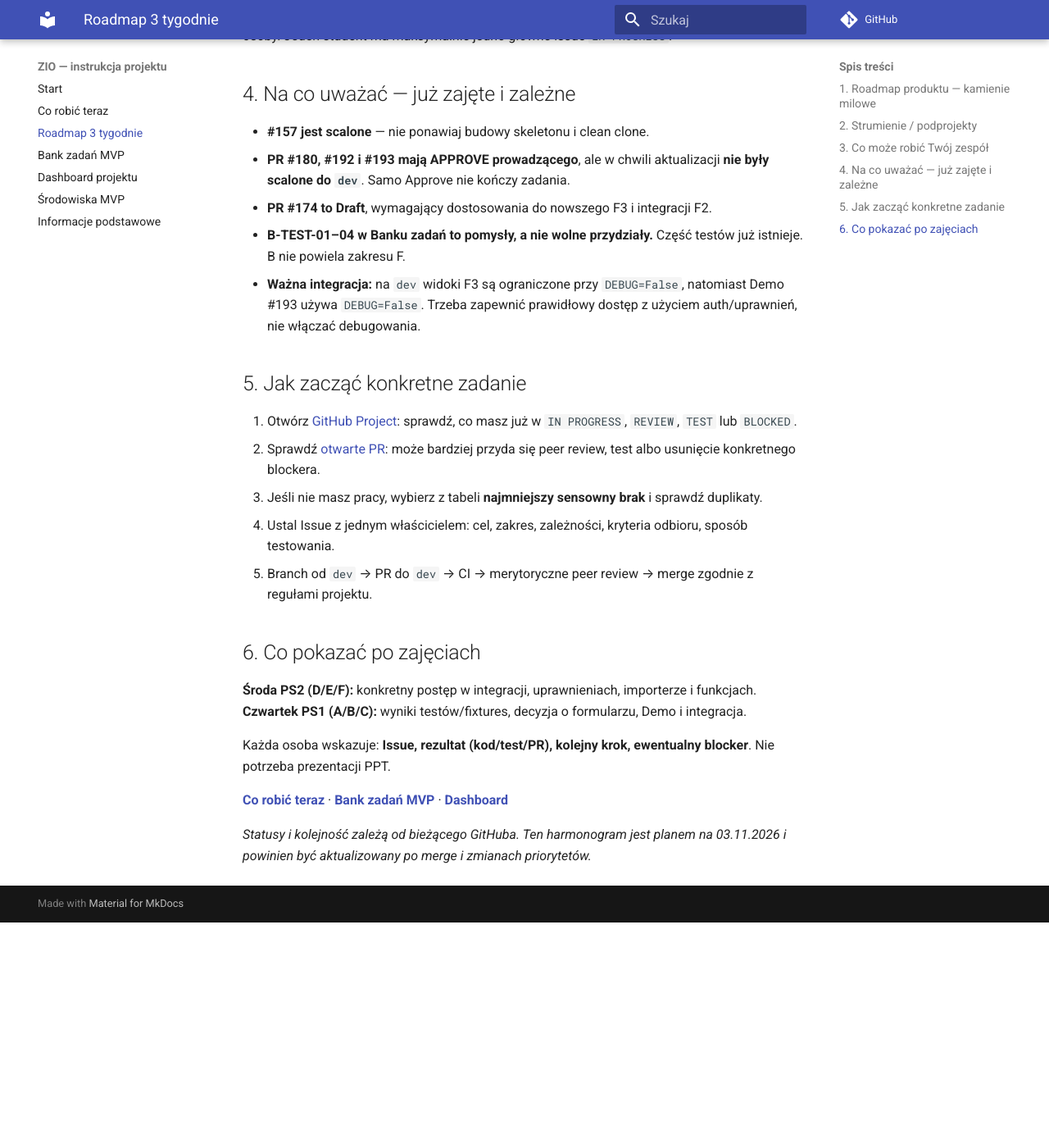
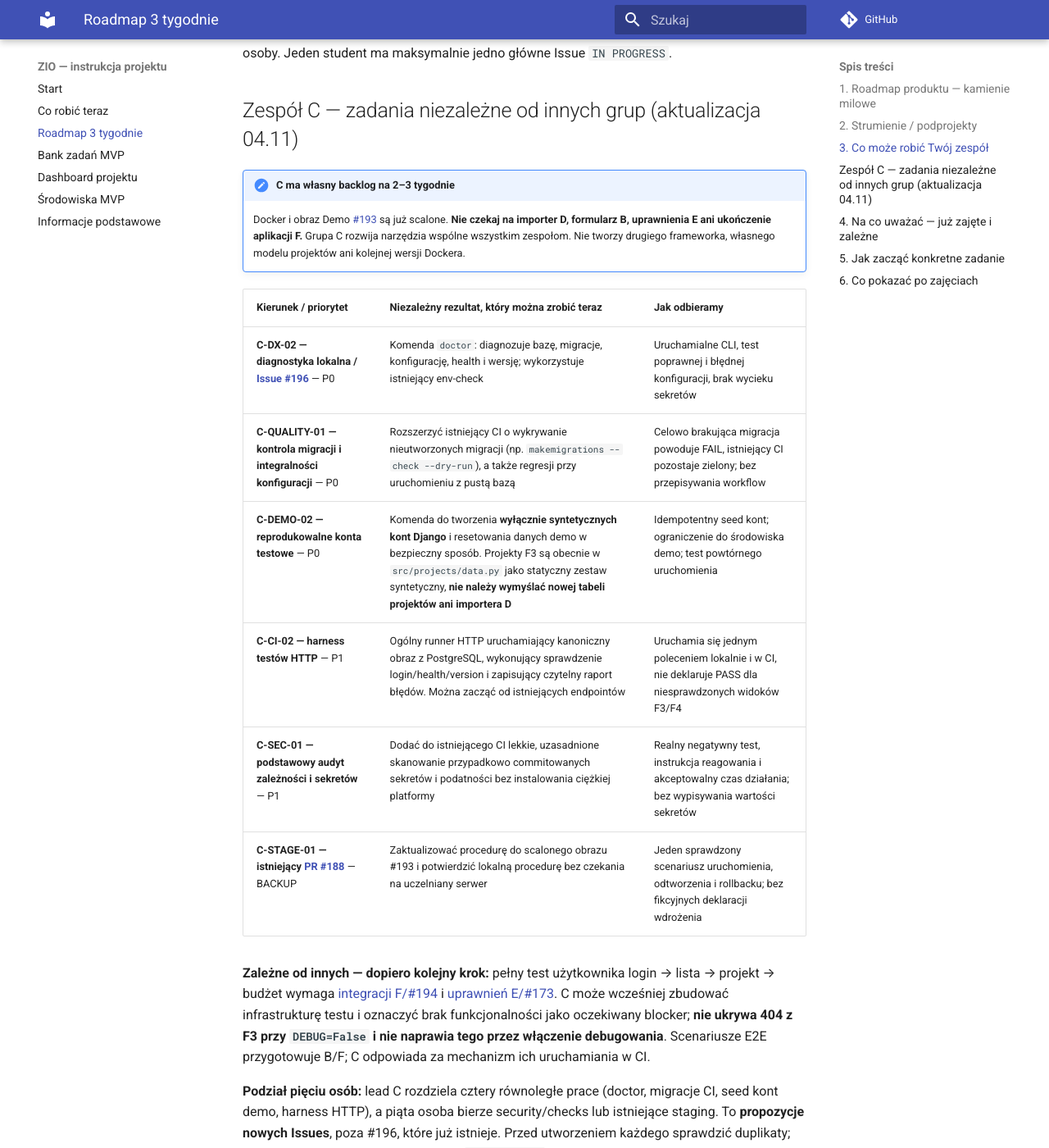
Before and after one commit to zio-wi-pb-mc/pb-science-office-manual, an MkDocs documentation site: the page built from manual/21-roadmap-3-tygodnie.md, in a window 1280 px wide and 1400 px high, scrolled down 2264 px. Shown: the whole window at 82% size. Built offline with MkDocs 1.6.1 and Material for MkDocs 9.7.7, drawn with Linux system fonts in a browser that asks for light colours; comment, search, counter and statistics services are not loaded; before the commit the page ends 3389 px from its top, so only the background shows below that; some of the changed text lies outside the part shown.

Commit message:
docs: independent engineering backlog for team C
* docs: independent backlog for C and current merged PR status

* docs: independent backlog for C and current merged PR status

* docs: independent backlog for C and current merged PR status

* docs: independent backlog for C and current merged PR status

```diff
--- a/manual/21-roadmap-3-tygodnie.md
+++ b/manual/21-roadmap-3-tygodnie.md
@@ -1,6 +1,6 @@
 # Roadmap ZIO — plan na 3 tygodnie
 
-**Okres: 4–20 listopada 2026.** Stan GitHub sprawdzony 03.11.2026.
+**Okres: 4–20 listopada 2026.** Aktualizacja dla zespołu C: 04.11.2026.
 
 !!! important "Plan, nie automatyczny przydział"
     Ta strona pokazuje studentom **co robić teraz, w kolejnym tygodniu i za 2–3 tygodnie**. Przed rozpoczęciem zadania sprawdź [GitHub Project](https://github.com/orgs/zio-wi-pb-mc/projects/1/views/1), [Issues](https://github.com/zio-wi-pb-mc/pb-science-office/issues) i [PR](https://github.com/zio-wi-pb-mc/pb-science-office/pulls). Nie twórz duplikatów. W GitHub Project są rzeczywiste przypisania i statusy.
@@ -34,17 +34,35 @@
 |---|---|---|---|
 | **A — finanse/legacy** | Peer review i ewentualna poprawka [#192](https://github.com/zio-wi-pb-mc/pb-science-office/pull/192); dopracować [słownik #163](https://github.com/zio-wi-pb-mc/pb-science-office/pull/163) zgodnie z review | Wspólne fixtures F3/F4, testy zer, braków, rezerwacji, rozliczeń, projektów o podobnych identyfikatorach | Działające testy, reguły potwierdzone źródłem |
 | **B — formularze/UX** | UX na istniejących widokach; wybór **jednego małego formularza** i podział na konkretne Issue | Backend Django, HTML, walidacje i testy formularza; pełne E2E po integracji F2 | Działający kod i testy zamiast wyłącznie Markdown |
-| **C — platforma** | Test od czystego klona [Demo #193](https://github.com/zio-wi-pb-mc/pb-science-office/pull/193), peer review, integracja; uzgodnienie [staging #188](https://github.com/zio-wi-pb-mc/pb-science-office/pull/188) | Seed syntetycznych użytkowników i projektów, test Demo z `DEBUG=False`, wsparcie integracji i [release #90](https://github.com/zio-wi-pb-mc/pb-science-office/pull/90) | Obraz + PostgreSQL + dostępna aplikacja + smoke |
+| **C — Platform & Integration** | Niezależne zadania: [doctor #196](https://github.com/zio-wi-pb-mc/pb-science-office/issues/196), migracje w CI, seed kont demo, runner HTTP | Testy security i staging; później pełne E2E po integracji F/E | 4 równoległe narzędzia/testy z realnymi wynikami, bez czekania na inne zespoły |
 | **D — importer/migracja** | Poprawić [plan zgodności #132](https://github.com/zio-wi-pb-mc/pb-science-office/pull/132); wybrać jeden wykonalny przypadek | Minimalny importer syntetycznego przykładu, walidacja identyfikatorów i test parity | Uruchamialny importer i test |
 | **E — uprawnienia** | Zaktualizować Draft [#174](https://github.com/zio-wi-pb-mc/pb-science-office/pull/174) względem bieżącego `dev` i F2, ustalić [scenariusze #181](https://github.com/zio-wi-pb-mc/pb-science-office/issues/181) | Integracja dostępu na liście, szczegółach i JSON; testy odmowy i minimalny status formularza | Użytkownik nie widzi cudzych projektów również po zmianie URL |
 | **F — funkcje MVP** | Integracja [F2 #180](https://github.com/zio-wi-pb-mc/pb-science-office/pull/180) z F3/F4, [#155](https://github.com/zio-wi-pb-mc/pb-science-office/issues/155), wsparcie kontroli dostępu | Nawigacja, stany błędów, E2E login → budżet, integracja formularza grupy B | Jeden demonstracyjny przepływ w jednej aplikacji |
 
 **To kierunki do wyboru i uzgodnienia, nie nowe Issues.** Lead sprawdza bieżące zadania każdej osoby. Jeden student ma maksymalnie jedno główne Issue `IN PROGRESS`.
 
+## Zespół C — zadania niezależne od innych grup (aktualizacja 04.11)
+
+!!! important "C ma własny backlog na 2–3 tygodnie"
+    Docker i obraz Demo [#193](https://github.com/zio-wi-pb-mc/pb-science-office/pull/193) są już scalone. **Nie czekaj na importer D, formularz B, uprawnienia E ani ukończenie aplikacji F.** Grupa C rozwija narzędzia wspólne wszystkim zespołom. Nie tworzy drugiego frameworka, własnego modelu projektów ani kolejnej wersji Dockera.
+
+| Kierunek / priorytet | Niezależny rezultat, który można zrobić **teraz** | Jak odbieramy |
+|---|---|---|
+| **C-DX-02 — diagnostyka lokalna / [Issue #196](https://github.com/zio-wi-pb-mc/pb-science-office/issues/196)** — P0 | Komenda `doctor`: diagnozuje bazę, migracje, konfigurację, health i wersję; wykorzystuje istniejący env-check | Uruchamialne CLI, test poprawnej i błędnej konfiguracji, brak wycieku sekretów |
+| **C-QUALITY-01 — kontrola migracji i integralności konfiguracji** — P0 | Rozszerzyć istniejący CI o wykrywanie nieutworzonych migracji (np. `makemigrations --check --dry-run`), a także regresji przy uruchomieniu z pustą bazą | Celowo brakująca migracja powoduje FAIL, istniejący CI pozostaje zielony; bez przepisywania workflow |
+| **C-DEMO-02 — reprodukowalne konta testowe** — P0 | Komenda do tworzenia **wyłącznie syntetycznych kont Django** i resetowania danych demo w bezpieczny sposób. Projekty F3 są obecnie w `src/projects/data.py` jako statyczny zestaw syntetyczny, **nie należy wymyślać nowej tabeli projektów ani importera D** | Idempotentny seed kont; ograniczenie do środowiska demo; test powtórnego uruchomienia |
+| **C-CI-02 — harness testów HTTP** — P1 | Ogólny runner HTTP uruchamiający kanoniczny obraz z PostgreSQL, wykonujący sprawdzenie login/health/version i zapisujący czytelny raport błędów. Można zacząć od istniejących endpointów | Uruchamia się jednym poleceniem lokalnie i w CI, nie deklaruje PASS dla niesprawdzonych widoków F3/F4 |
+| **C-SEC-01 — podstawowy audyt zależności i sekretów** — P1 | Dodać do istniejącego CI lekkie, uzasadnione skanowanie przypadkowo commitowanych sekretów i podatności bez instalowania ciężkiej platformy | Realny negatywny test, instrukcja reagowania i akceptowalny czas działania; bez wypisywania wartości sekretów |
+| **C-STAGE-01 — istniejący [PR #188](https://github.com/zio-wi-pb-mc/pb-science-office/pull/188)** — BACKUP | Zaktualizować procedurę do scalonego obrazu #193 i potwierdzić lokalną procedurę bez czekania na uczelniany serwer | Jeden sprawdzony scenariusz uruchomienia, odtworzenia i rollbacku; bez fikcyjnych deklaracji wdrożenia |
+
+**Zależne od innych — dopiero kolejny krok:** pełny test użytkownika login → lista → projekt → budżet wymaga [integracji F/#194](https://github.com/zio-wi-pb-mc/pb-science-office/issues/194) i [uprawnień E/#173](https://github.com/zio-wi-pb-mc/pb-science-office/issues/173). C może wcześniej zbudować infrastrukturę testu i oznaczyć brak funkcjonalności jako oczekiwany blocker; **nie ukrywa 404 z F3 przy `DEBUG=False` i nie naprawia tego przez włączenie debugowania**. Scenariusze E2E przygotowuje B/F; C odpowiada za mechanizm ich uruchamiania w CI.
+
+**Podział pięciu osób:** lead C rozdziela cztery równoległe prace (doctor, migracje CI, seed kont demo, harness HTTP), a piąta osoba bierze security/checks lub istniejące staging. To **propozycje nowych Issues**, poza #196, które już istnieje. Przed utworzeniem każdego sprawdzić duplikaty; każdy student ma jedno główne Issue `IN PROGRESS`.
+
 ## 4. Na co uważać — już zajęte i zależne
 
 - **#157 jest scalone** — nie ponawiaj budowy skeletonu i clean clone.
-- **PR #180, #192 i #193 mają APPROVE prowadzącego**, ale w chwili aktualizacji **nie były scalone do `dev`**. Samo Approve nie kończy zadania.
+- **PR #180, #192 i #193 są już scalone do `dev`** (sprawdzone 04.11). Nie powtarzaj implementacji ani infrastruktury z tych PR.
 - **PR #174 to Draft**, wymagający dostosowania do nowszego F3 i integracji F2.
 - **B-TEST-01–04 w Banku zadań to pomysły, a nie wolne przydziały.** Część testów już istnieje. B nie powiela zakresu F.
 - **Ważna integracja:** na `dev` widoki F3 są ograniczone przy `DEBUG=False`, natomiast Demo #193 używa `DEBUG=False`. Trzeba zapewnić prawidłowy dostęp z użyciem auth/uprawnień, nie włączać debugowania.
```
Also changed, not shown: manual/16-propozycje-zadan-po-audycie.md (+7 -7 lines), manual/17-bank-zadan-mvp.md (+7 -12 lines), manual/index.md (+4 -4 lines).
